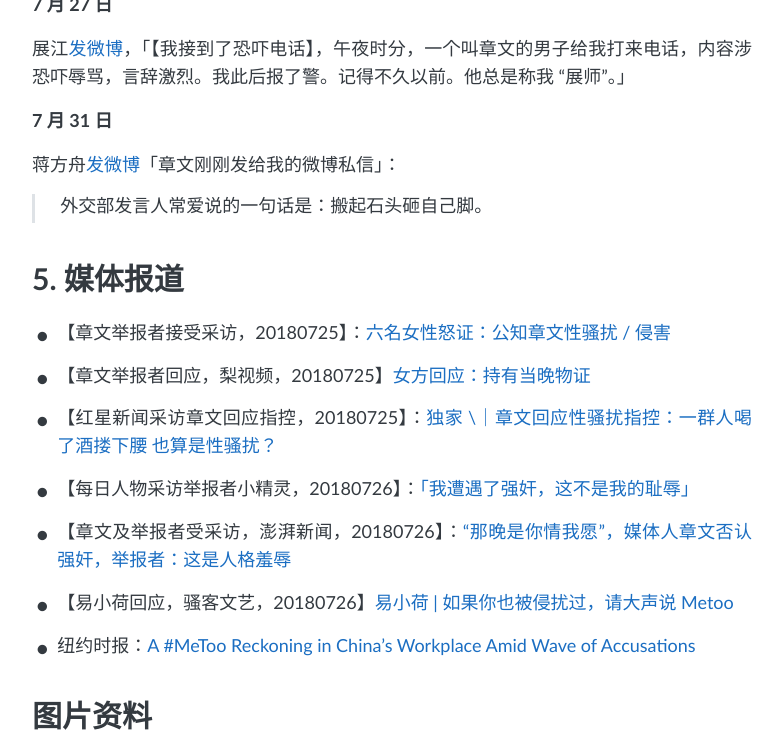
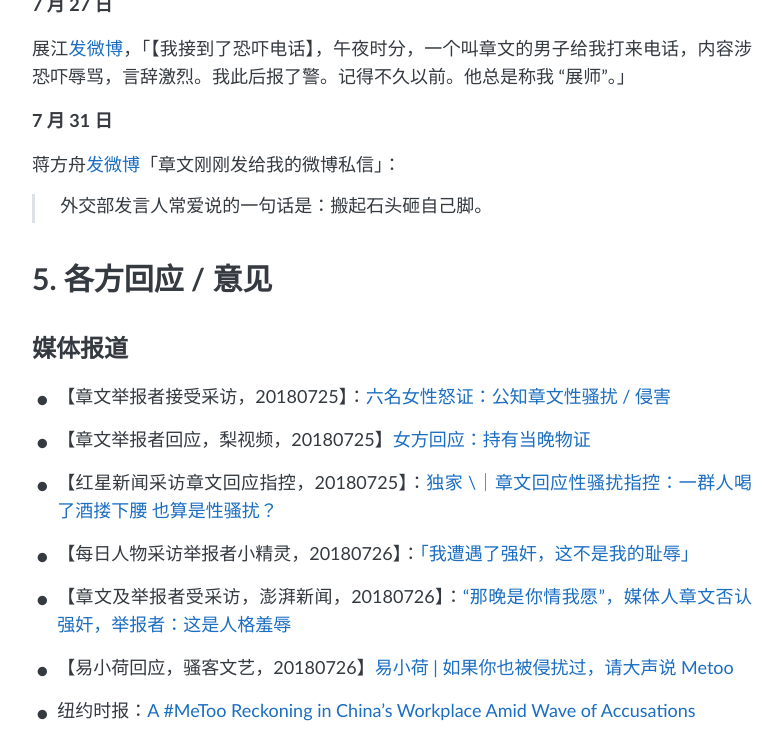
Before and after one commit to NGOMeToo/NGOMeToo.github.io, a Jekyll site: the page built from _posts/2018-08-09-Zhang-Wen.md, in a window 1280 px wide and 1400 px high, scrolled down 2939 px, cut to the strip 0-740 px from the top of the window. Shown: the whole strip, without its empty margins (248-1031 px from the left). Built offline with Jekyll 4.4.1, drawn with Linux system fonts in a browser that asks for light colours; comment, search, counter and statistics services are not loaded; some of the changed text lies outside the part shown.

Commit message:
新京报报道

```diff
--- a/_posts/2018-08-09-Zhang-Wen.md
+++ b/_posts/2018-08-09-Zhang-Wen.md
@@ -104,7 +104,9 @@
 蒋方舟[发微博](https://weibo.com/1049198655/GsvchF5Zi)「章文刚刚发给我的微博私信」：
 > 外交部发言人常爱说的一句话是：搬起石头砸自己脚。
 
-# 5. 媒体报道
+# 5. 各方回应/意见
+
+## 媒体报道
 
 - 【章文举报者接受采访，20180725】：[六名女性怒证：公知章文性骚扰/侵害](https://mp.weixin.qq.com/s?src=11&timestamp=1533824715&ver=1050&signature=PBut2AXVLVsNlaeTapEp-5-KU-BZkO4LklIWHloQD1xfQSl5VMf6P1ycbbRLKv5xYOT-AfdGa2n3Jq5whAz4soZQwIs8CpjutcutAq1GbN6MSuJh85yNPPGPITJSDPRt&new=1)
 
@@ -120,6 +122,12 @@
 
 - 纽约时报：[A #MeToo Reckoning in China’s Workplace Amid Wave of Accusations](https://www.nytimes.com/2018/07/26/world/asia/china-metoo.html)
 
+- 新京报：[章文被多名女性指控“性侵性骚扰”](http://www.bjnews.com.cn/news/2018/07/26/496797.html)
+
+## 法律分析
+
+京衡律师上海所律师余超向新京报[表示](http://www.bjnews.com.cn/news/2018/07/26/496797.html)，「性骚扰一般是从道德层面来谴责，而非一个法律概念。这主要看当时处于什么样的场景以及女性自身的心理感受，如果非情愿的情况下被摸大腿，就算性骚扰...若利用师生关系、上下级关系等强势关系来实施性骚扰，性质要恶劣很多。如以暴力、胁迫或其他方法强制猥亵他人或侮辱妇女的，可能构成猥亵...但对于一些没有身体接触的性骚扰行为，如言语挑逗、讲黄色笑话或眼神盯隐私部位等方式，确实很难界定，也很难处罚。现行法律规定在日益突出的“性骚扰”面前显得捉襟见肘。」
+
 # 图片资料
 
 [^1]:![小精灵第二封公开信0725.jpg](https://i.loli.net/2018/08/09/5b6c4c29267fc.jpg)
```
